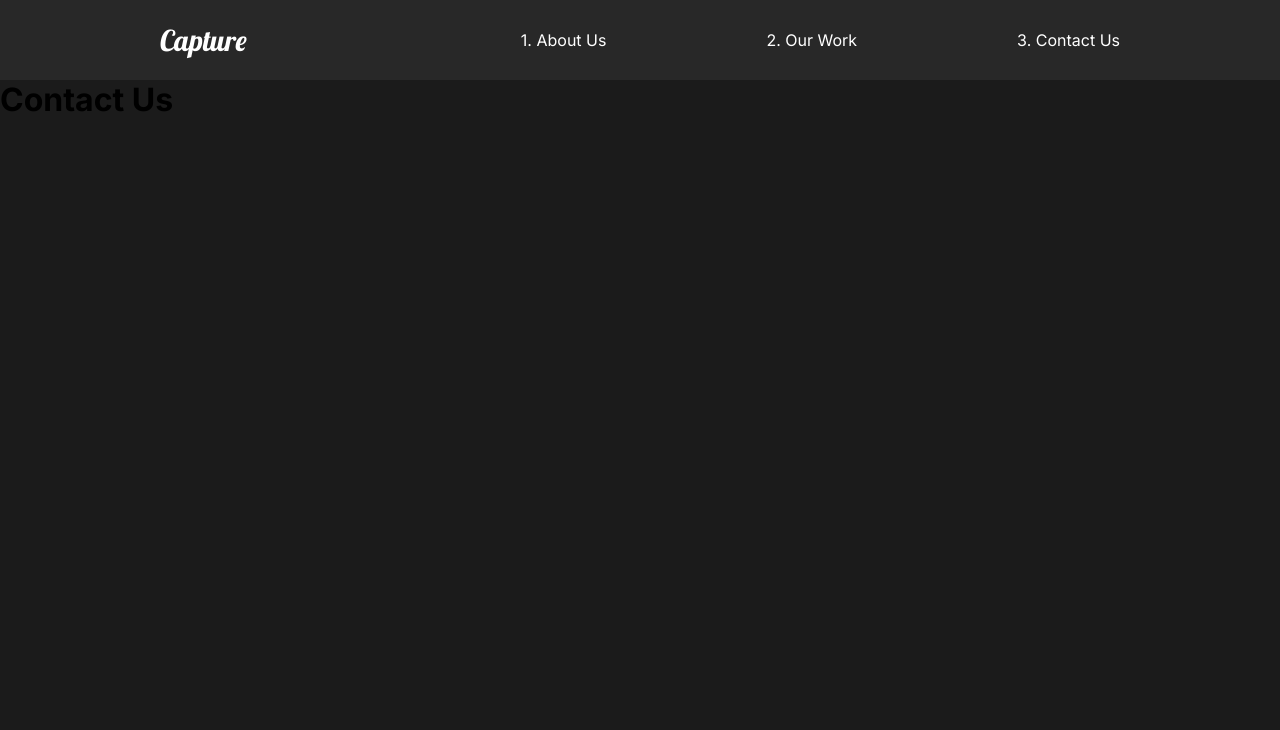
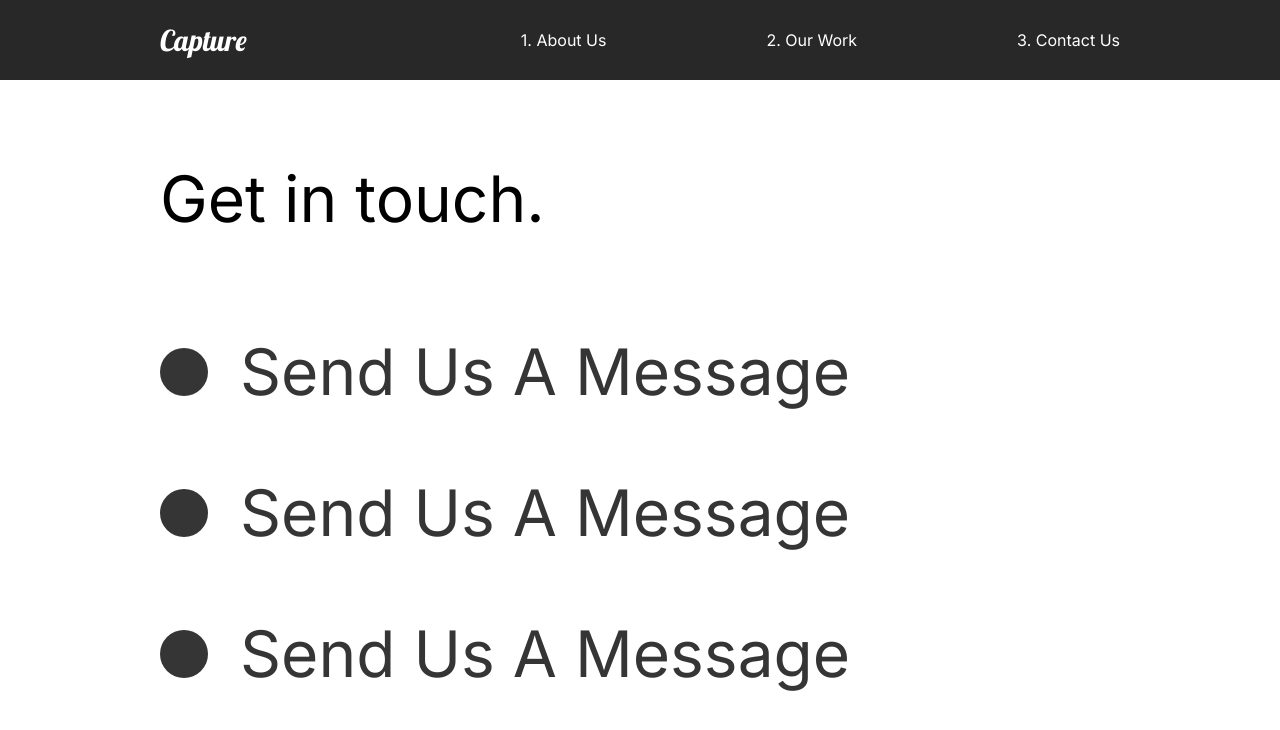
Before and after one commit to saarcohenn/sc-capture-portfolio, a React (Create React App) app: page /contact in a window 1280 px wide. Shown: the top 730 px of the page. Built offline with nearby package versions, Linux system fonts and the light colour scheme.

Commit message:
[Added] - ContactUs page wascreated
I have added some content to the page and some styles and animations.

```diff
--- a/src/pages/ContactUs.js
+++ b/src/pages/ContactUs.js
@@ -1,19 +1,69 @@
 import React from "react";
 // Animations
 import { motion } from "framer-motion";
-import { pageAnimation } from "../animation";
+import { pageAnimation, titleAnimation } from "../animation";
+import styled from "styled-components";
 
 const ContactUs = () => {
   return (
-    <motion.div
+    <ContactStyled
       variants={pageAnimation}
       initial="hidden"
       animate="show"
       exit="exit"
     >
-      <h1>Contact Us</h1>
-    </motion.div>
+      <Title>
+        <Hide>
+          <motion.h2 variants={titleAnimation}>Get in touch.</motion.h2>
+        </Hide>
+      </Title>
+      <Hide>
+        <Social variants={titleAnimation}>
+          <Circle />
+          <h2>Send Us A Message</h2>
+        </Social>
+      </Hide>
+      <Hide>
+        <Social variants={titleAnimation}>
+          <Circle />
+          <h2>Send Us A Message</h2>
+        </Social>
+      </Hide>
+      <Hide>
+        <Social variants={titleAnimation}>
+          <Circle />
+          <h2>Send Us A Message</h2>
+        </Social>
+      </Hide>
+    </ContactStyled>
   );
 };
 
+const ContactStyled = styled(motion.div)`
+  padding: 5rem 10rem;
+  color: #353535;
+  min-height: 90vh;
+  background: white;
+`;
+const Title = styled.div`
+  margin-bottom: 4rem;
+  color: black;
+`;
+const Hide = styled.div`
+  overflow: hidden;
+`;
+const Circle = styled.div`
+  border-radius: 50%;
+  width: 3rem;
+  height: 3rem;
+  background: #353535;
+`;
+const Social = styled(motion.div)`
+  display: flex;
+  align-items: center;
+  h2 {
+    margin: 2rem;
+  }
+`;
+
 export default ContactUs;
```
Also changed, not shown: 1 other file (tests, documents, lock files or other folders).
